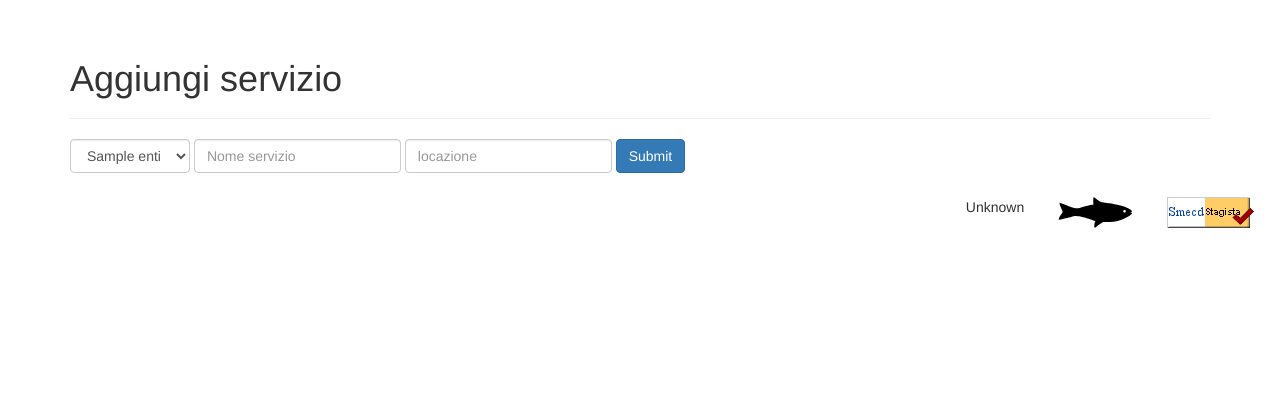
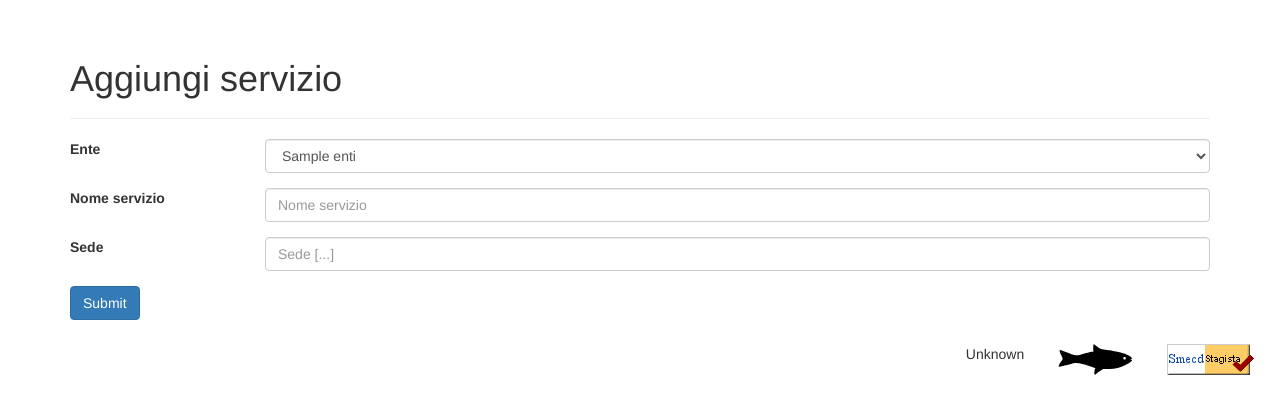
Before and after one commit to Steffo99/estus, a Flask app: page /serv_add in a window 1280 px wide. Shown: the part 51-465 px from the top of the page. Run offline with Flask 2, Linux system fonts and the light colour scheme; the visitor is signed in with stand-in values (Sample User, id 1); tables that the repository leaves empty hold one stand-in row (values such as "Sample post"); some libraries are stand-ins or nearby versions.

Commit message:
Possible solution to #27

```diff
--- a/server.py
+++ b/server.py
@@ -19,7 +19,7 @@ db = SQLAlchemy(app)
 sistemioperativi = ["CentOS", "Fedora", "OpenSUSE", "Red Hat", "Ubuntu", "Debian", "Windows Server 2003",
                     "Windows Server 2007", "Windows Server 2010", "Windows Server 2012", "Windows Server 2016",
                     "Windows 98", "Windows ME", "Windows 2000", "Windows XP", "Windows Vista", "Windows 7", "Windows 8",
-                    "Windows 8.1", "Windows 10", "Altro"]
+                    "Windows 8.1", "Windows 10"]
 
 
 old_wd = os.getcwd()
@@ -373,7 +373,8 @@ def page_serv_add():
         return abort(403)
     if request.method == 'GET':
         enti = Ente.query.order_by(Ente.nomeente).all()
-        return render_template("servizio/show.htm", action="add", enti=enti, pagetype="serv")
+        servizi = Servizio.query.order_by(Servizio.locazione).all()
+        return render_template("servizio/show.htm", action="add", enti=enti, servizi=servizi, pagetype="serv")
     else:
         nuovoserv = Servizio(request.form['eid'], request.form['nomeservizio'], request.form['locazione'])
         db.session.add(nuovoserv)
--- a/templates/dispositivo/show.htm
+++ b/templates/dispositivo/show.htm
@@ -68,7 +68,7 @@
         <div class="form-group">
             <label class="col-xs-2" for="form-tipo">Tipo dispositivo</label>
             <div class="col-xs-10">
-                <input type="text" class="form-control" name="tipo" list="form-tipo" {% if dispositivo %}value="{{ dispositivo.tipo }}"{% endif %}>
+                <input type="text" class="form-control" placeholder="Tipo dispositivo [...]" name="tipo" list="form-tipo" {% if dispositivo %}value="{{ dispositivo.tipo }}"{% endif %}>
                 <datalist id="form-tipo" name="tipo">
                     {% for opzione in opzioni %}
                         <option value="{{ opzione }}">{{ opzione }}</option>
@@ -90,7 +90,7 @@
         <div class="form-group">
             <label class="col-xs-2" for="form-so">Sistema operativo</label>
             <div class="col-xs-10">
-                <input type="text" class="form-control" name="so" list="form-so" {% if dispositivo %}value="{{ dispositivo.so }}"{% endif %}>
+                <input type="text" class="form-control" placeholder="Sistema operativo [...]" name="so" list="form-so" {% if dispositivo %}value="{{ dispositivo.so }}"{% endif %}>
                 <datalist id="form-so" name="so">
                     {% for sistema in sistemi %}
                         <option value="{{ sistema }}">{{ sistema }}</option>
--- a/templates/servizio/list.htm
+++ b/templates/servizio/list.htm
@@ -12,7 +12,7 @@
             <tr>
                 <th>Nome ente</th>
                 <th>Nome servizio</th>
-                <th>Locazione</th>
+                <th>Sede</th>
                 <th>Azioni</th>
             </tr>
         </thead>
--- a/templates/servizio/show.htm
+++ b/templates/servizio/show.htm
@@ -10,6 +10,36 @@
             {% endif %}
         </h1>
     </div>
+    <form class="form-horizontal" {% if serv %}action="/serv_show/{{serv.sid}}"{% endif %} method="post">
+        <div class="form-group">
+            <label class="col-xs-2" for="form-tipo">Ente</label>
+            <div class="col-xs-10">
+                <select class="form-control" name="eid">
+                    {% for ente in enti %}
+                        <option value="{{ente.eid}}" {% if serv and serv.eid == ente.eid %}selected="selected"{% endif %}>{{ente}}</option>
+                    {% endfor %}
+                </select>
+            </div>
+        </div>
+        <div class="form-group">
+            <label class="col-xs-2" for="form-tipo">Nome servizio</label>
+            <div class="col-xs-10">
+                <input class="form-control" type="text" placeholder="Nome servizio" name="nomeservizio" {% if serv %}value="{{serv.nomeservizio}}"{% endif %}>
+            </div>
+        </div>
+        <div class="form-group">
+            <label class="col-xs-2" for="form-tipo">Sede</label>
+            <div class="col-xs-10">
+                <input type="text" class="form-control" placeholder="Sede [...]" name="locazione" list="form-locazione" {% if dispositivo %}value="{{ serv.locazione }}"{% endif %}>
+                <datalist id="form-locazione">
+                    {% for servizio in servizi %}
+                        <option value="{{ servizio.locazione }}">{{ servizio.locazione }}</option>
+                    {% endfor %}
+                </datalist></div>
+        </div>
+        <input class="btn btn-primary" type="submit">
+    </form>
+    {#
     <form class="form-inline" {% if serv %}action="/serv_show/{{serv.sid}}"{% endif %} method="post">
       <select class="form-control" name="eid">
         {% for ente in enti %}
@@ -20,4 +50,5 @@
     <input class="form-control" type="text" placeholder="locazione" name="locazione" {% if serv %}value="{{serv.locazione}}"{% endif %}>
       <input class="btn btn-primary" type="submit">
     </form>
+    #}
 {% endblock %}
```
Lines whose indentation alone changed are shown as unchanged.
